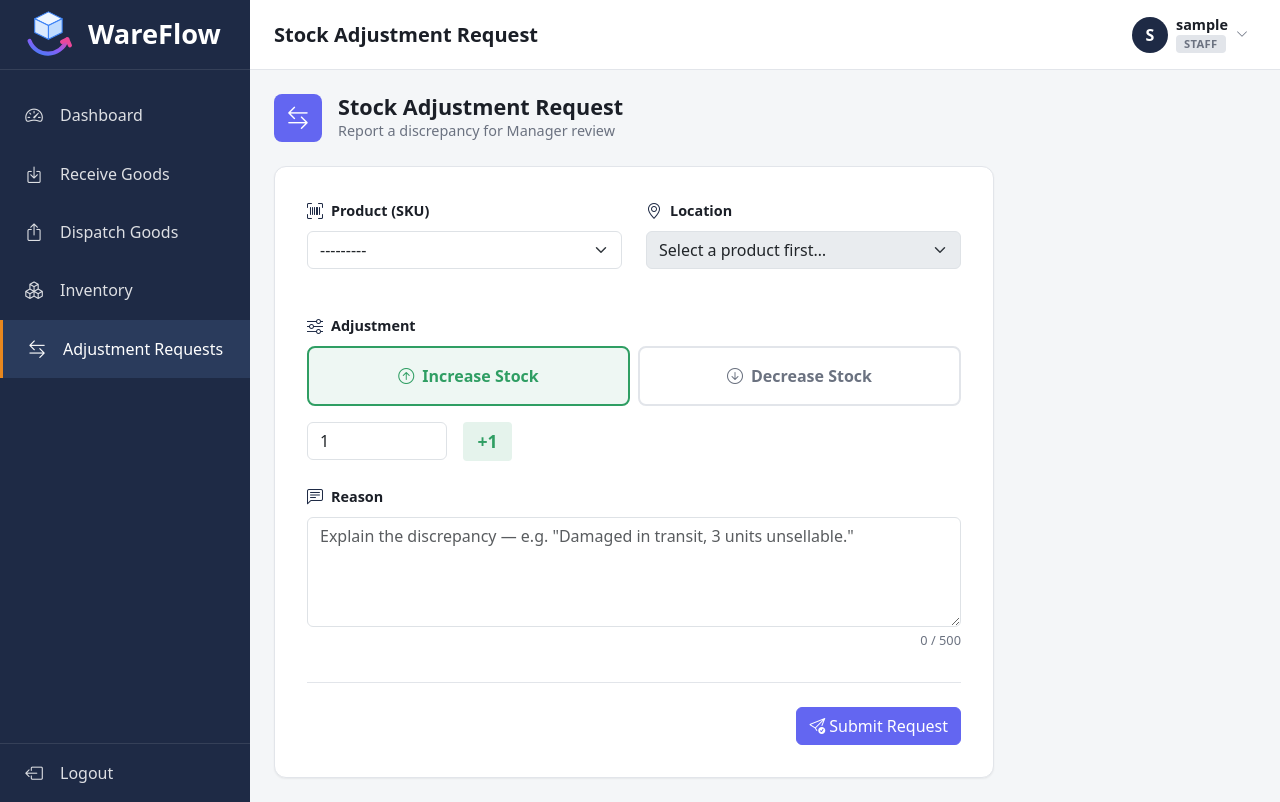
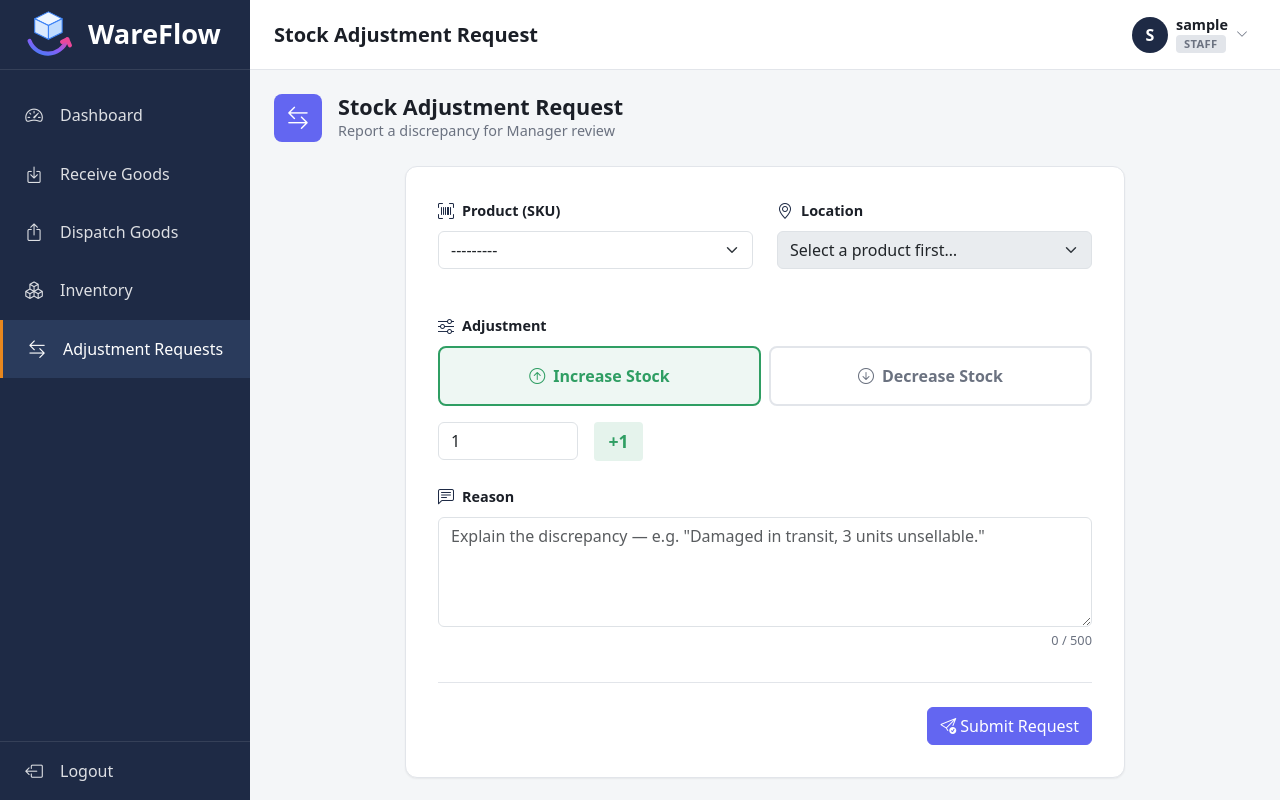
Before and after one commit to NyanHtetMyat/WareFlow, a Django app: page /warehouse/adjustments/submit/ in a window 1280 px wide. Run offline with Django 5.2, Linux system fonts and the light colour scheme; the visitor is signed in with stand-in values (Sample User, id 1); data that the repository does not hold is empty.

Commit message:
Fixed where error alerts are having transparent background. Fixed where main area overflow causes the entire window to have scroll wheel, now main area have its own independent scroll wheel. Modified form layouts so that they are now centered. Added minor clock icon to StockAdj's Your recent requests section from staff page.

```diff
--- a/static/css/dashboard.css
+++ b/static/css/dashboard.css
@@ -4,6 +4,18 @@
  * Defines the overall authenticated app shell layout: sidebar,
  * header, and main content area, arranged with CSS Grid.
  */
+
+/* Locks the whole authenticated shell to exactly the viewport
+   height so the BROWSER never gets a scrollbar of its own — only
+   .main (below) scrolls internally when its content overflows.
+   Scoped to body.dashboard-page specifically so the login page
+   (auth-page) is unaffected and can scroll normally if it ever
+   needs to. */
+body.dashboard-page {
+    height: 100vh;
+    margin: 0;
+    overflow: hidden;
+}
 
 .dashboard-layout {
     display: grid;
@@ -12,7 +24,13 @@
         "sidebar main";
     grid-template-columns: var(--sidebar-width-expanded) 1fr;
     grid-template-rows: var(--header-height) 1fr;
-    min-height: 100vh;
+
+    /* Fixed height (not min-height) is the actual fix: min-height
+       only sets a floor, so overflowing .main content used to grow
+       this whole container past the viewport instead of scrolling
+       internally. A fixed height means this row can never grow —
+       .main's own overflow-y: auto below is what has to give. */
+    height: 100vh;
 }
 
 .sidebar {
@@ -23,7 +41,13 @@
     flex-direction: column;
 
     /* Required so hovered nav labels (position: absolute) can float
-       outside the sidebar's own box instead of being clipped. */
+       outside the sidebar's own box instead of being clipped.
+       NOTE: if the nav item list ever grows long enough to exceed
+       viewport height, this will need its own scroll handling —
+       not addressed here since two-axis overflow (scroll
+       vertically, stay visible horizontally for the hover reveal)
+       needs care to avoid clipping the label overlay. Flag this if
+       the sidebar nav list grows much longer. */
     overflow: visible;
 }
 
@@ -41,6 +65,10 @@
     grid-area: main;
     background-color: var(--color-bg);
     padding: var(--space-lg);
+
+    /* This is what actually scrolls now that .dashboard-layout has
+       a fixed (not minimum) height — overflowing content stays
+       contained within this element's own box. */
     overflow-y: auto;
 }
 
--- a/static/css/forms.css
+++ b/static/css/forms.css
@@ -83,6 +83,20 @@
     all: unset;
     color: inherit;
     font: inherit;
+}
+
+/* ═══════════════════ FORM PAGE CENTERING ═══════════════════ */
+/* Centers form pages specifically — the header, the form card
+   itself, and the "Recent Requests" panel underneath it — WITHOUT
+   touching .main generally. Future pages that use .main for
+   full-width content (an Inventory table, a KPI dashboard grid)
+   should stay left-aligned/full-width, so this centering is scoped
+   to only these three classes rather than applied to .main itself. */
+
+.form-card,
+.recent-requests {
+    max-width: 720px;
+    margin-inline: auto;
 }
 
 /* ═══════════════════ FORM CARD ═══════════════════ */
--- a/templates/warehouse/adjustment_request.html
+++ b/templates/warehouse/adjustment_request.html
@@ -106,7 +106,10 @@
 
 {% if recent_requests %}
 <div class="recent-requests">
-    <h2 class="recent-requests-title">Your Recent Requests</h2>
+    <h2 class="recent-requests-title d-flex align-items-center gap-2">
+        <i class="bi bi-clock-history fs-4"></i>
+        Your Recent Requests
+    </h2>
     <div class="recent-requests-list">
         {% for req in recent_requests %}
         <div class="recent-request-item">
```
Also changed, not shown: WareFlow/settings.py (+16 -0 lines).
